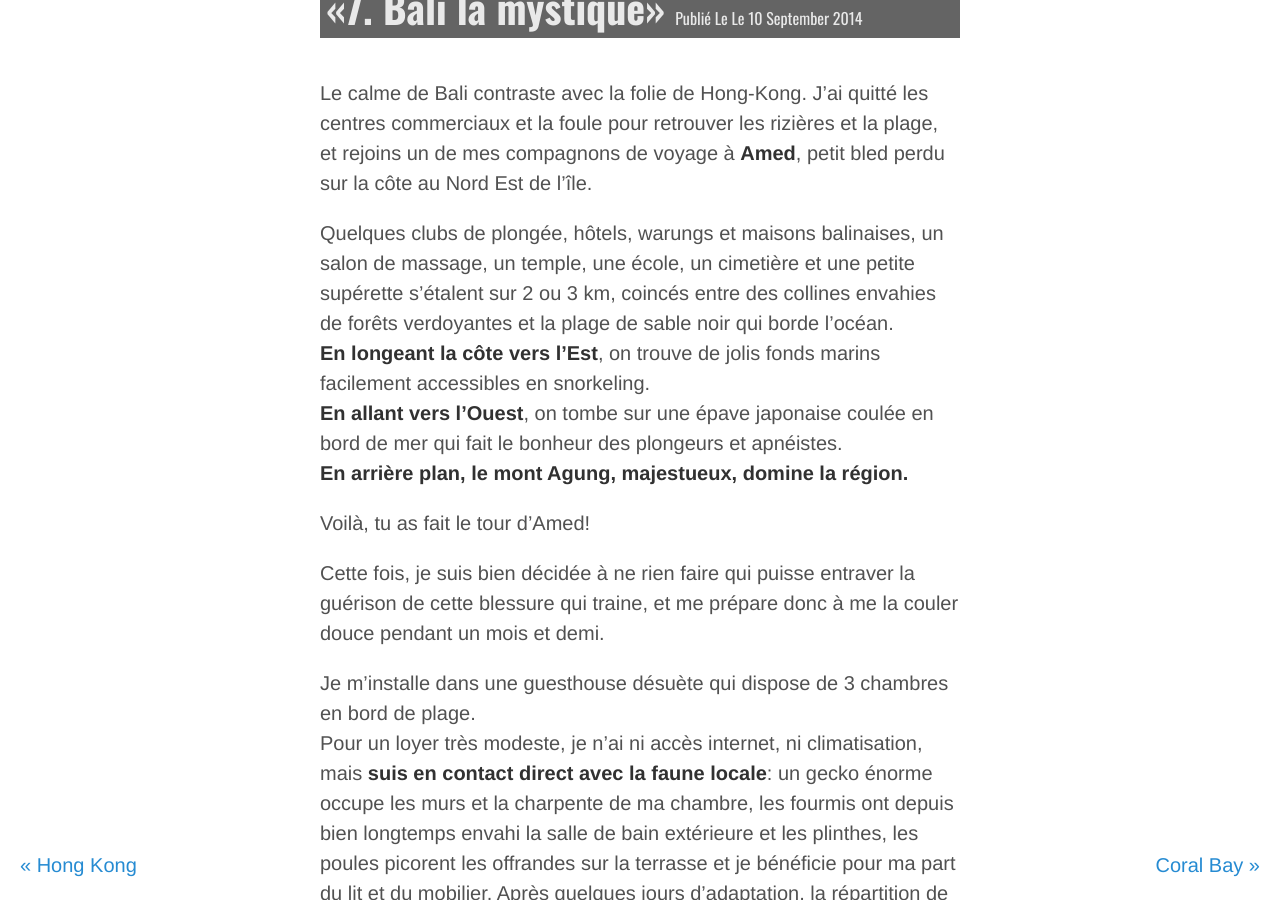
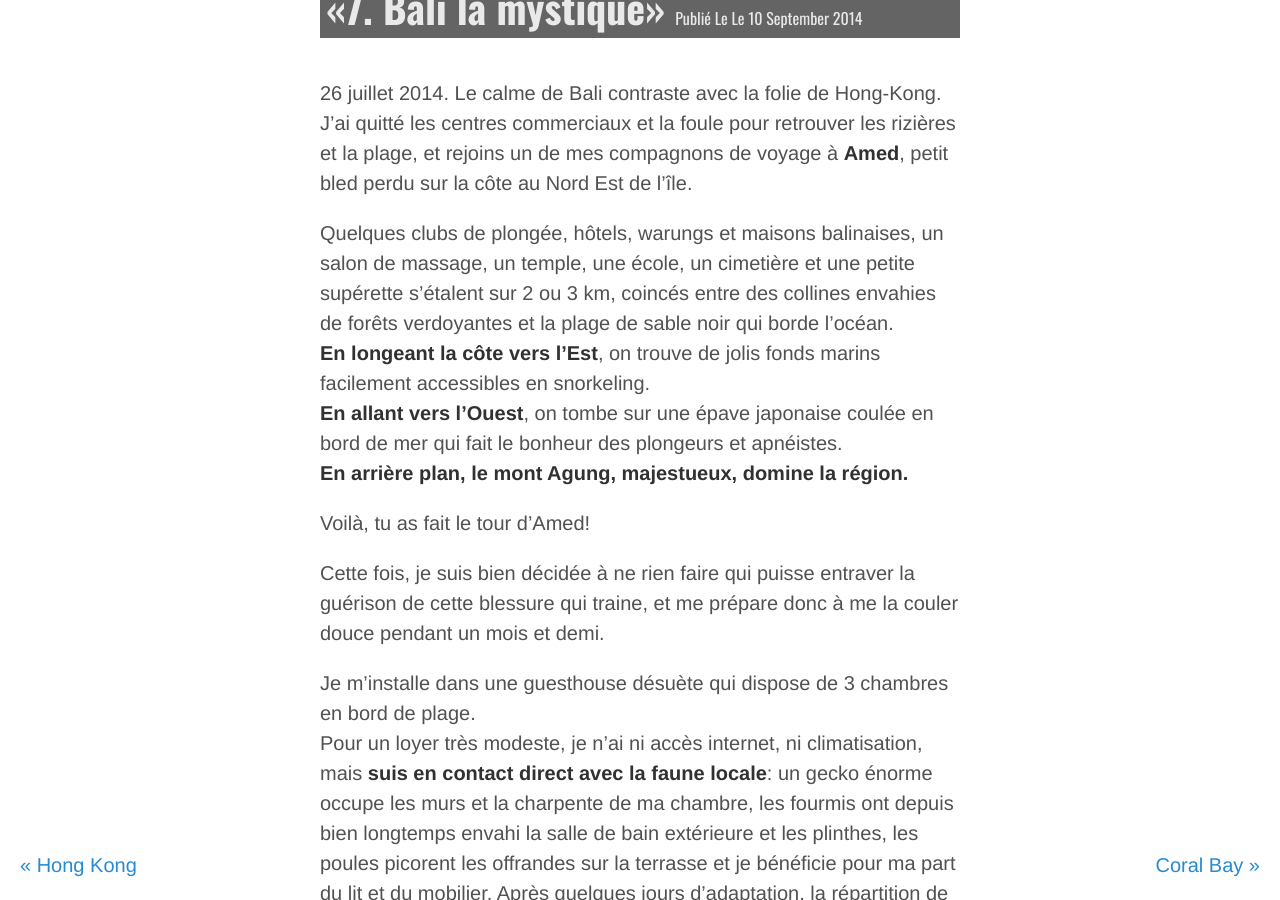
Before and after one commit to crossingborders/crossingborders.github.io, a Jekyll site: the page built from _posts/2014-09-10-Bali-la-mystique.md, in a window 1280 px wide and 900 px high. Built offline with Jekyll 4.4.1, drawn with Linux system fonts in a browser that asks for light colours; Markdown is read by kramdown in place of the engine named in the settings.

Commit message:
Update 2014-09-10-Bali-la-mystique.md

```diff
--- a/_posts/2014-09-10-Bali-la-mystique.md
+++ b/_posts/2014-09-10-Bali-la-mystique.md
@@ -14,7 +14,7 @@ places:
 published: true
 ---
 
-Le calme de Bali contraste avec la folie de Hong-Kong. J’ai quitté les centres commerciaux et la foule pour retrouver les rizières et la plage, et rejoins un de mes compagnons de voyage à **Amed**, petit bled perdu sur la côte au Nord Est de l’île.
+26 juillet 2014. Le calme de Bali contraste avec la folie de Hong-Kong. J’ai quitté les centres commerciaux et la foule pour retrouver les rizières et la plage, et rejoins un de mes compagnons de voyage à **Amed**, petit bled perdu sur la côte au Nord Est de l’île.
 
 Quelques clubs de plongée, hôtels, warungs et maisons balinaises, un salon de massage, un temple, une école, un cimetière et une petite supérette s'étalent sur 2 ou 3 km, coincés entre des collines envahies de forêts verdoyantes et la plage de sable noir qui borde l’océan.
 **En longeant la côte vers l'Est**, on trouve de jolis fonds marins facilement accessibles en snorkeling.
```
